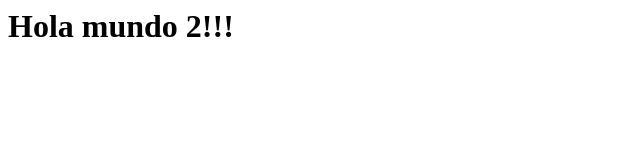
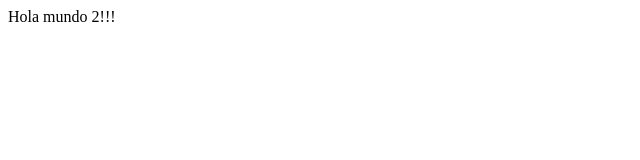
Before and after one commit to nubfragger/testgithubpages, a plain HTML site: page carpeta/index.html in a window 1280 px wide. Shown: the whole page, without its empty margins (0-640 px from the left). Drawn offline with Linux system fonts and the light colour scheme.

Commit message:
Update index.html

```diff
--- a/carpeta/index.html
+++ b/carpeta/index.html
@@ -1 +1 @@
-<h1>Hola mundo 2!!!</h1>
+<p>Hola mundo 2!!!</p>
```
